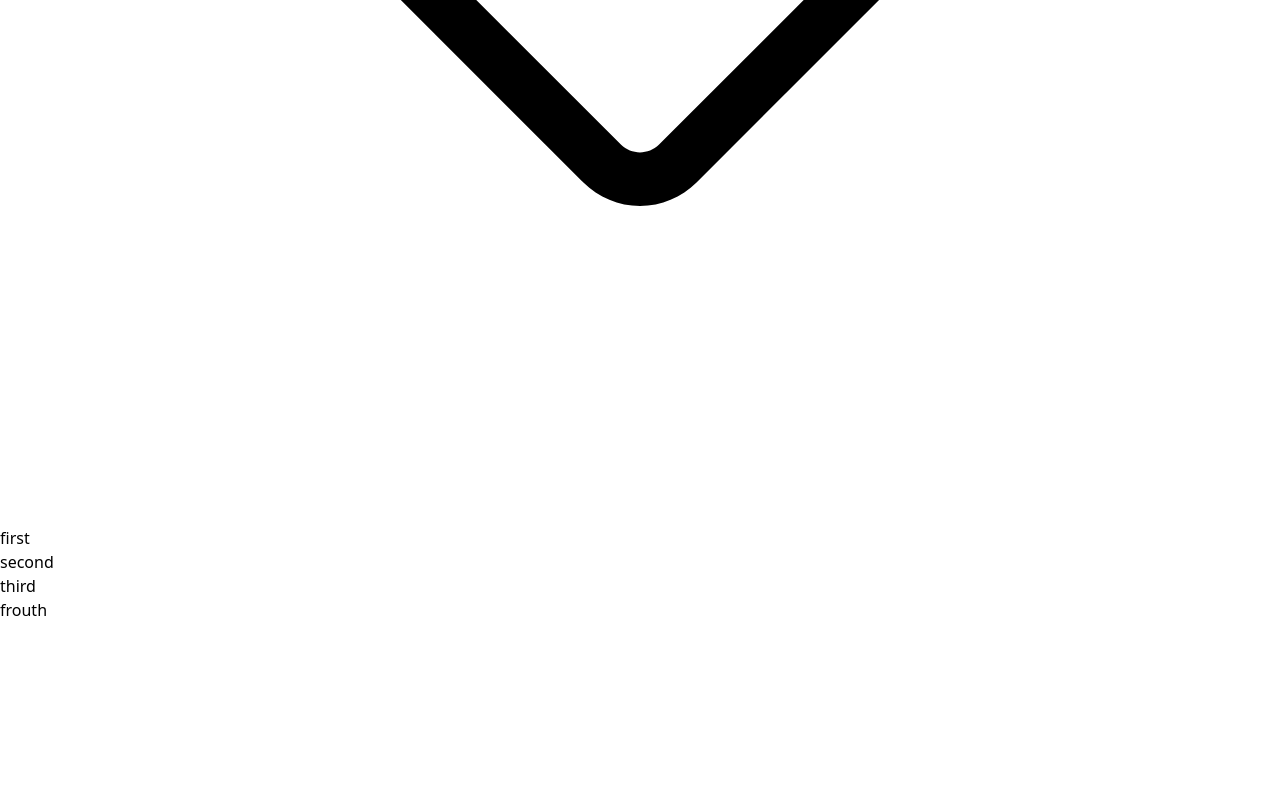
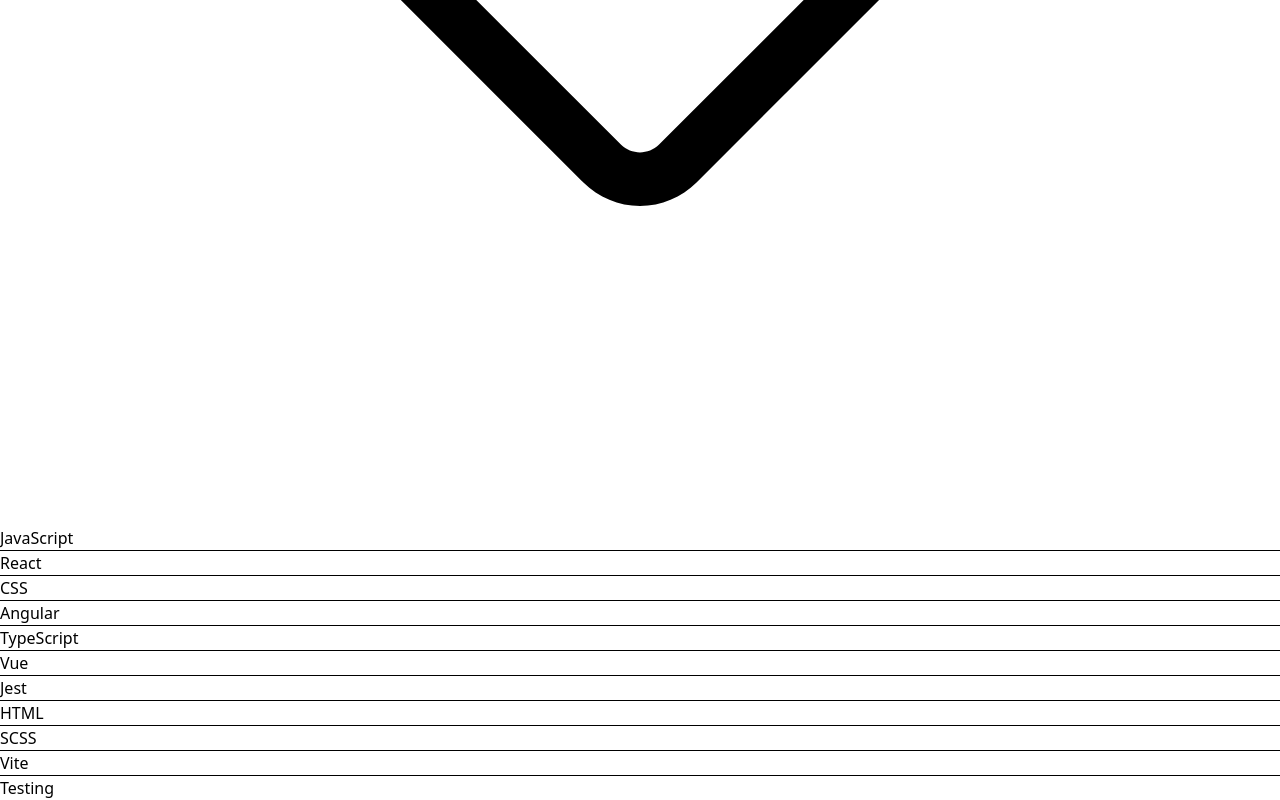
Before and after one commit to Rai321han/multi-select-component, a React (Vite) app: page / in a window 1280 px wide. Shown: the part 1344-2144 px from the top of the page. Before the commit the page ends 1966 px from the top, so only its background shows below. Built offline with nearby package versions, Linux system fonts and the light colour scheme.

Commit message:
list style update

```diff
--- a/src/App.tsx
+++ b/src/App.tsx
@@ -1,7 +1,19 @@
 import { useState } from "react";
 import MultiSelect from "./components/MultiSelect/MultiSelect";
 
-const options: string[] = ["first", "second", "third", "frouth"];
+const options: string[] = [
+  "JavaScript",
+  "React",
+  "CSS",
+  "Angular",
+  "TypeScript",
+  "Vue",
+  "Jest",
+  "HTML",
+  "SCSS",
+  "Vite",
+  "Testing",
+];
 
 export type Tag = {
   tagId: number | string;
--- a/src/components/MultiSelect/MultiSelect.tsx
+++ b/src/components/MultiSelect/MultiSelect.tsx
@@ -6,6 +6,7 @@
 import { Tag } from "../../App";
 import { Style } from "./style";
 import { createContext } from "react";
+import "./style.css";
 
 type ContextType = {
   options: string[];
--- a/src/components/MultiSelect/OptionsList.tsx
+++ b/src/components/MultiSelect/OptionsList.tsx
@@ -7,12 +7,13 @@
   const context = useContext(SelectContext);
   const userStyle = context?.controlledProp;
   return (
+    <div className="overflow-hidden z-[100]">
       <div
         tabIndex={0}
         onBlur={context?.handleClickOpen}
-      className={`${
+        className={` ${
           context?.isOpen ? "block" : "hidden"
-      } w-full max-h-40 overflow-y-auto left-0 ${
+        } w-full max-h-40 overflow-y-auto  left-0 ${
           userStyle?.optionListColor || Style?.optionListColor
         } top-[100%] absolute mt-2 rounded-xl shadow-lg ${
           userStyle?.optionBorderSize || Style.optionBorderSize
@@ -22,5 +23,6 @@
       >
         <OptionsListItems />
       </div>
+    </div>
   );
 }
--- a/src/components/MultiSelect/OptionsListItems.tsx
+++ b/src/components/MultiSelect/OptionsListItems.tsx
@@ -50,7 +50,7 @@
   }
 
   return (
-    <ul tabIndex={0} className="px-5 tracking-wide">
+    <ul tabIndex={0} className=" px-5 tracking-wide listParent">
       {renderedOptions}
     </ul>
   );
--- a/src/components/MultiSelect/SingleListItem.tsx
+++ b/src/components/MultiSelect/SingleListItem.tsx
@@ -23,14 +23,10 @@
       key={option.id}
       className={`tracking-wide hover:text-[${
         userStyle?.optionHoverTextColor || Style.optionHoverTextColor
-      }] solid border-b-[0.01px] border-b-[${
+      }]  border-b-[${
         userStyle?.optionBorderColor || Style.optionBorderColor
-      }] py-2 cursor-pointer hover:${
-        userStyle?.optionHoverColor || Style.optionHoverColor
-      }
-      ${userStyle?.textColor || Style.textColor} hover:${
-        userStyle?.textColor || Style.textColor
-      } truncate ...`}
+      }]  py-2 cursor-pointer
+      ${userStyle?.textColor || Style.textColor} truncate ...`}
       onClick={() => {
         onClick(option);
       }}
--- /dev/null
+++ b/src/components/MultiSelect/style.css
@@ -0,0 +1,4 @@
+.listParent li:not(:last-child) {
+  border-bottom: 0.1px;
+  border-style: solid;
+}
```
Lines whose indentation alone changed are shown as unchanged.
